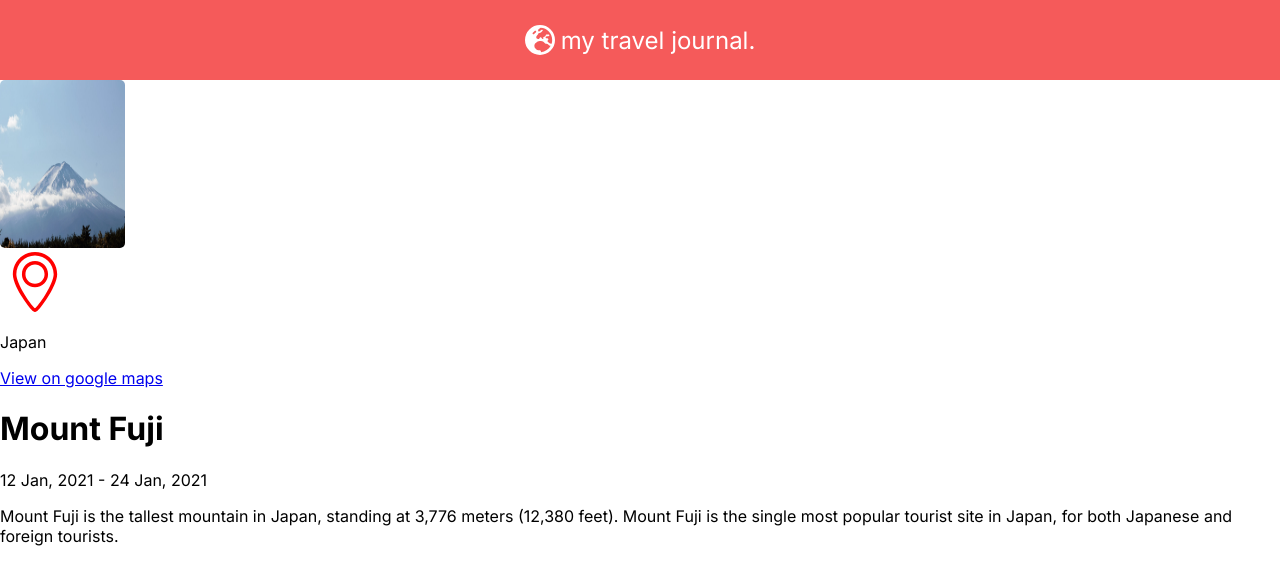
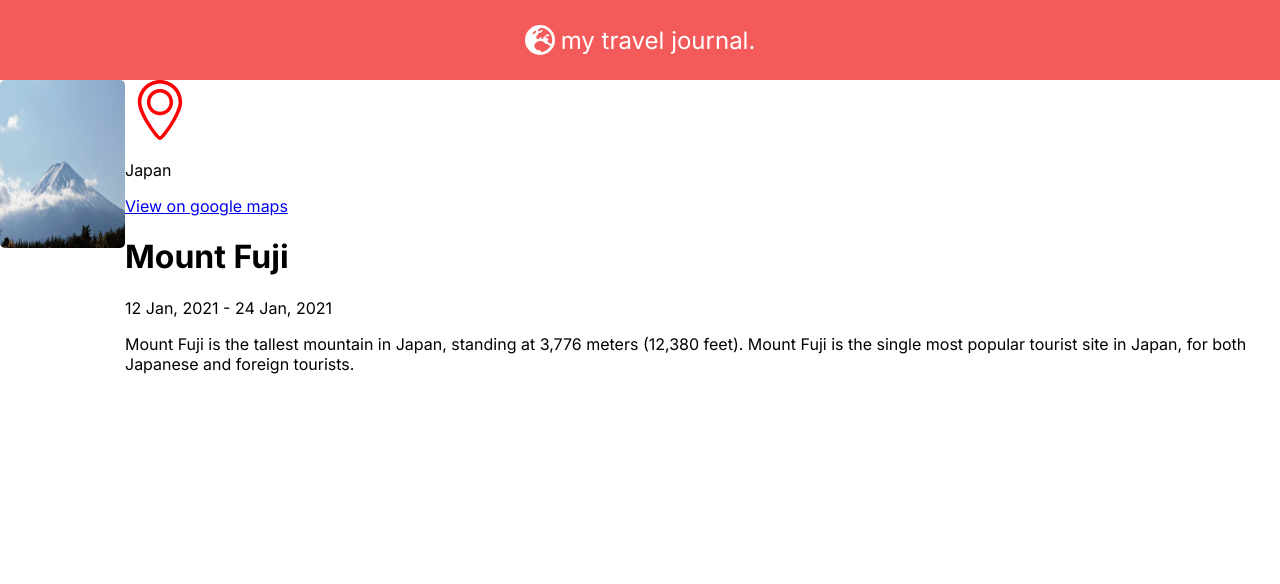
Before and after one commit to brickphone/Travel-Journal, a React (Vite) app: page / in a window 1280 px wide. Shown: the top 584 px of the page. Built offline with nearby package versions, Linux system fonts and the light colour scheme.

Commit message:
flex applied

```diff
--- a/src/Components/hero.jsx
+++ b/src/Components/hero.jsx
@@ -15,6 +15,7 @@ const Hero = (props) => {
         <p className="date">{props.date}</p>
         <p className="description">{props.description}</p>
       </div>
+
     </main>
   )
 }
--- a/src/index.css
+++ b/src/index.css
@@ -35,3 +35,7 @@ body {
   width: 70px;
   height: 60px;
 }
+
+.main-container {
+  display: flex;
+}
```
